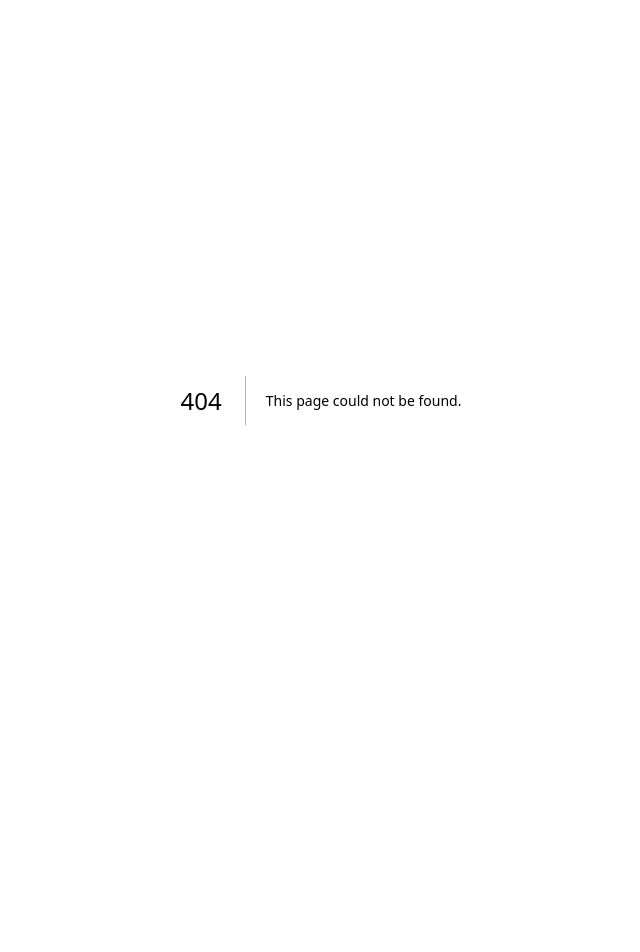
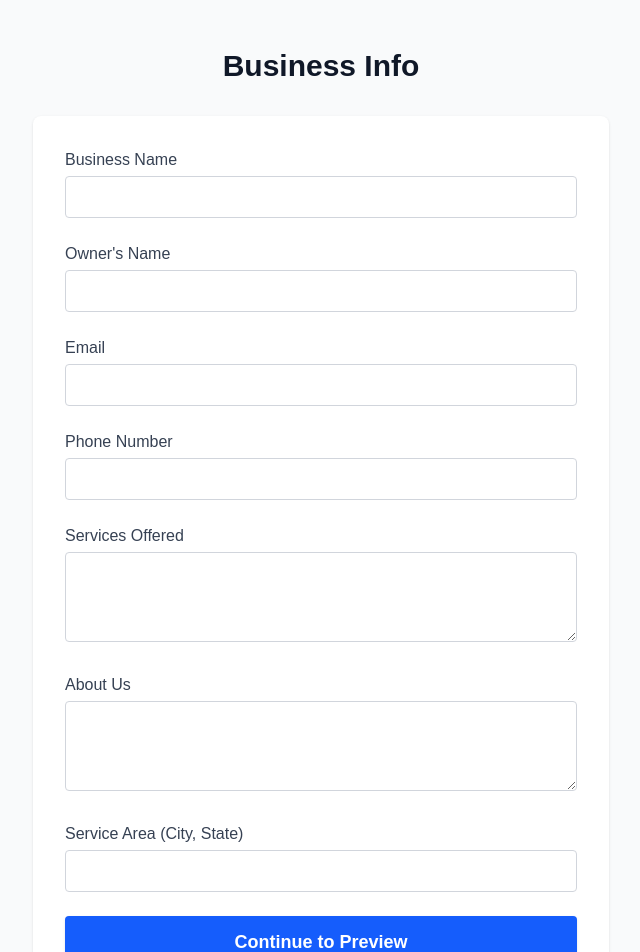
Before and after one commit to mikespacek/roofsitesmvp, a Next.js app: page /form in a window 1280 px wide. Before the commit this address had no page. Shown: the top 952 px of the page, without its empty margins (319-959 px from the left). Before the commit the page ends 800 px from the top, so only its background shows below. Built offline with nearby package versions, Linux system fonts and the light colour scheme.

Commit message:
feat: add business info form page with localStorage and navigation to preview

```diff
--- /dev/null
+++ b/src/app/form/page.tsx
@@ -0,0 +1,119 @@
+"use client";
+import { useState } from "react";
+import { useRouter } from "next/navigation";
+
+export default function FormPage() {
+  const router = useRouter();
+  const [form, setForm] = useState({
+    businessName: "",
+    ownerName: "",
+    email: "",
+    phone: "",
+    services: "",
+    about: "",
+    serviceArea: "",
+  });
+
+  const handleChange = (e: React.ChangeEvent<HTMLInputElement | HTMLTextAreaElement>) => {
+    setForm({ ...form, [e.target.name]: e.target.value });
+  };
+
+  const handleSubmit = (e: React.FormEvent) => {
+    e.preventDefault();
+    if (typeof window !== "undefined") {
+      localStorage.setItem("businessInfo", JSON.stringify(form));
+    }
+    router.push("/preview");
+  };
+
+  return (
+    <div className="min-h-screen flex flex-col items-center justify-center bg-gray-50 py-12 px-4">
+      <h1 className="text-3xl font-bold mb-8 text-gray-900">Business Info</h1>
+      <form onSubmit={handleSubmit} className="bg-white rounded-lg shadow p-8 w-full max-w-xl space-y-6">
+        <div>
+          <label className="block text-gray-700 font-medium mb-1">Business Name</label>
+          <input
+            type="text"
+            name="businessName"
+            value={form.businessName}
+            onChange={handleChange}
+            className="w-full border border-gray-300 rounded px-3 py-2 focus:outline-none focus:ring-2 focus:ring-blue-400"
+            required
+          />
+        </div>
+        <div>
+          <label className="block text-gray-700 font-medium mb-1">Owner's Name</label>
+          <input
+            type="text"
+            name="ownerName"
+            value={form.ownerName}
+            onChange={handleChange}
+            className="w-full border border-gray-300 rounded px-3 py-2 focus:outline-none focus:ring-2 focus:ring-blue-400"
+            required
+          />
+        </div>
+        <div>
+          <label className="block text-gray-700 font-medium mb-1">Email</label>
+          <input
+            type="email"
+            name="email"
+            value={form.email}
+            onChange={handleChange}
+            className="w-full border border-gray-300 rounded px-3 py-2 focus:outline-none focus:ring-2 focus:ring-blue-400"
+            required
+          />
+        </div>
+        <div>
+          <label className="block text-gray-700 font-medium mb-1">Phone Number</label>
+          <input
+            type="tel"
+            name="phone"
+            value={form.phone}
+            onChange={handleChange}
+            className="w-full border border-gray-300 rounded px-3 py-2 focus:outline-none focus:ring-2 focus:ring-blue-400"
+            required
+          />
+        </div>
+        <div>
+          <label className="block text-gray-700 font-medium mb-1">Services Offered</label>
+          <textarea
+            name="services"
+            value={form.services}
+            onChange={handleChange}
+            rows={3}
+            className="w-full border border-gray-300 rounded px-3 py-2 focus:outline-none focus:ring-2 focus:ring-blue-400"
+            required
+          />
+        </div>
+        <div>
+          <label className="block text-gray-700 font-medium mb-1">About Us</label>
+          <textarea
+            name="about"
+            value={form.about}
+            onChange={handleChange}
+            rows={3}
+            className="w-full border border-gray-300 rounded px-3 py-2 focus:outline-none focus:ring-2 focus:ring-blue-400"
+            required
+          />
+        </div>
+        <div>
+          <label className="block text-gray-700 font-medium mb-1">Service Area (City, State)</label>
+          <input
+            type="text"
+            name="serviceArea"
+            value={form.serviceArea}
+            onChange={handleChange}
+            className="w-full border border-gray-300 rounded px-3 py-2 focus:outline-none focus:ring-2 focus:ring-blue-400"
+            required
+          />
+        </div>
+        <button
+          type="submit"
+          className="w-full py-3 bg-blue-600 hover:bg-blue-700 text-white text-lg font-semibold rounded shadow transition-colors focus:outline-none focus:ring-2 focus:ring-blue-400 focus:ring-offset-2"
+        >
+          Continue to Preview
+        </button>
+      </form>
+    </div>
+  );
+}
```
